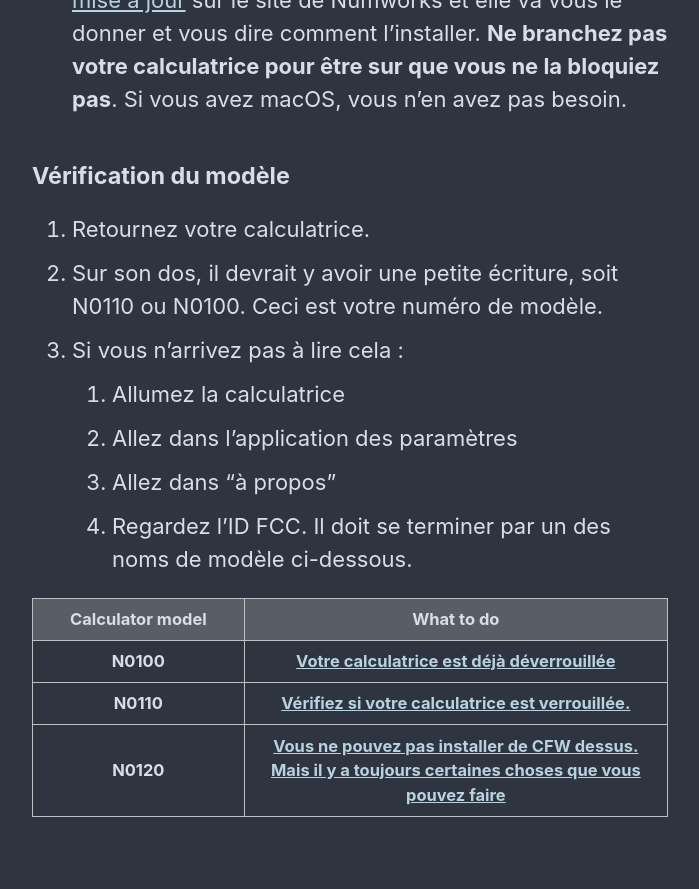
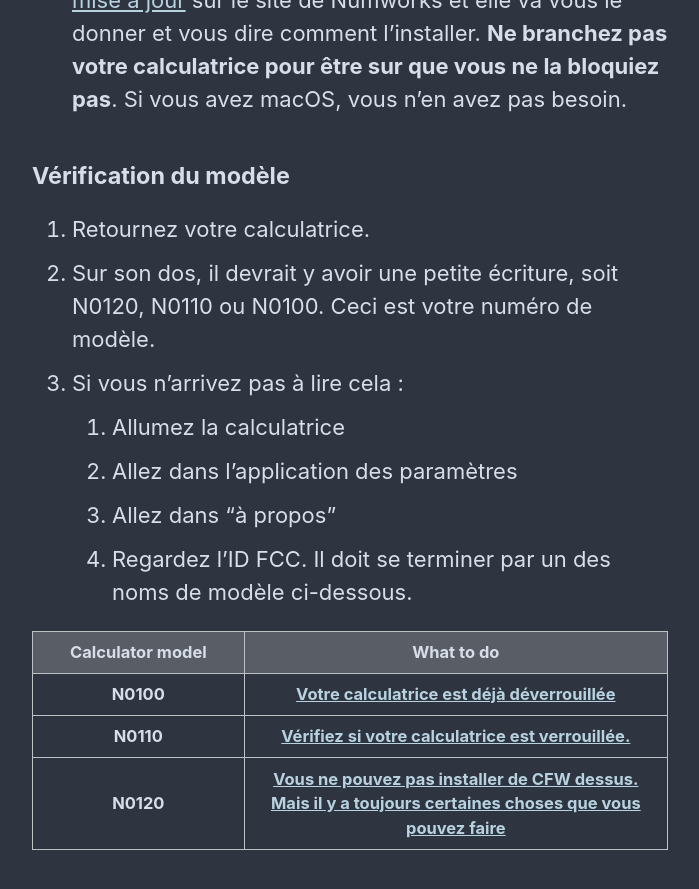
Before and after one commit to Omega-Numworks/Omega-Guide, a Jekyll site: the page built from _pages/fr_FR/get-started.md, in a window 1280 px wide and 900 px high, scrolled down 1787 px. Shown: the top 889 px of the window, without its empty margins (290-989 px from the left). Built offline with Jekyll 4.4.1, drawn with Linux system fonts in a browser that asks for light colours; comment, search, counter and statistics services are not loaded.

Commit message:
Add N0120 mention

```diff
--- a/_pages/fr_FR/get-started.md
+++ b/_pages/fr_FR/get-started.md
@@ -27,7 +27,7 @@ Si vous ne voulez pas profondément modifier votre calculatrice, [il y a toujour
 #### Vérification du modèle
 
 1. Retournez votre calculatrice.
-2. Sur son dos, il devrait y avoir une petite écriture, soit N0110 ou N0100. Ceci est votre numéro de modèle.
+2. Sur son dos, il devrait y avoir une petite écriture, soit N0120, N0110 ou N0100. Ceci est votre numéro de modèle.
 3. Si vous n'arrivez pas à lire cela :
     1. Allumez la calculatrice
     2. Allez dans l'application des paramètres
```
